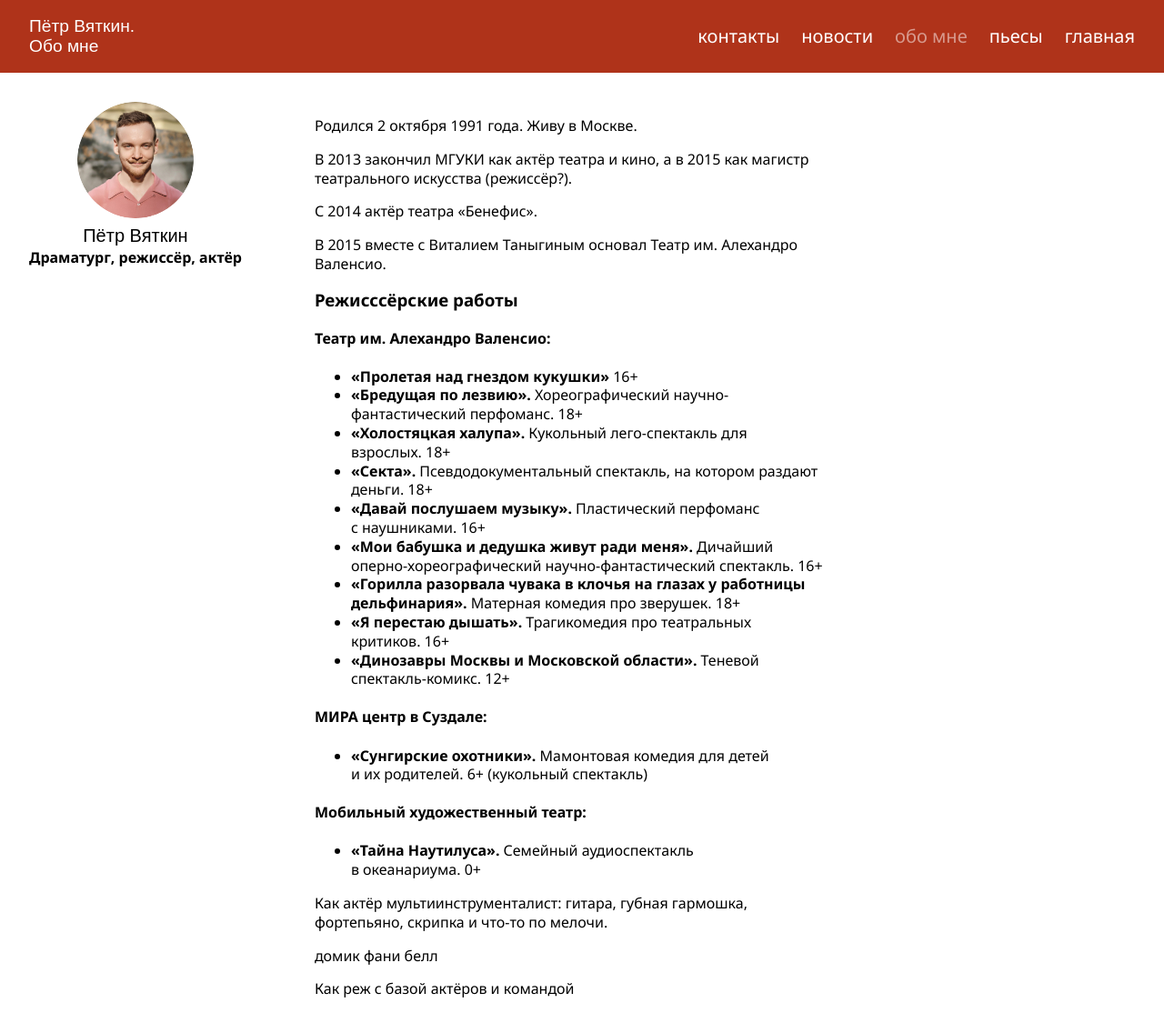
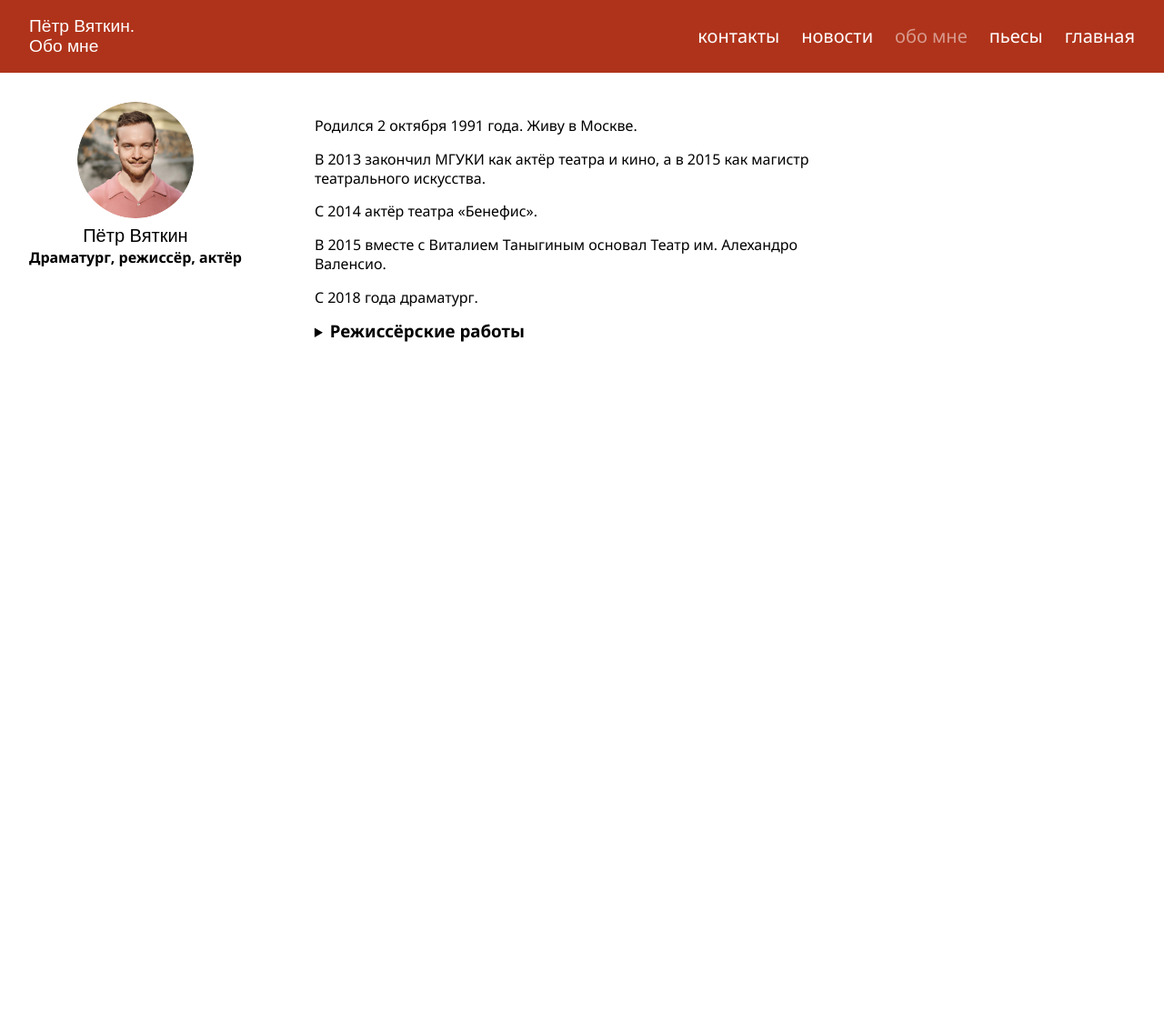
Before and after one commit to 1640max/vyatkin, a Jekyll site: the page built from about.html, in a window 1280 px wide. Shown: the whole page at 91% size. Built offline with Jekyll 4.4.1, drawn with Linux system fonts in a browser that asks for light colours; some web fonts are replaced; after the commit the page ends 900 px from its top, so only the background shows below that.

Commit message:
Режиссёрские работы теперь под спойлером

```diff
--- a/about.html
+++ b/about.html
@@ -4,6 +4,7 @@ title: Обо мне
 ---
 
 <!-- TODO: Дописать и отформатировать текст -->
+<!-- TODO: Убери блок с фоткой и именем. Не нужно. -->
 <article class="about about__self body__margin">
   <header class="about__header">
     <img class="about__photo" src="assets/img/main.jpg" alt="Пётр Вяткин">
@@ -12,11 +13,15 @@ title: Обо мне
   </header>
   <div class="about__content">
     <p class="paragraph">Родился 2 октября 1991 года. Живу в Москве.</p>
-    <p class="paragraph">В 2013 закончил МГУКИ как актёр театра и кино, а в 2015 как магистр театрального искусства (режиссёр?).</p>
+    <p class="paragraph">В 2013 закончил МГУКИ как актёр театра и кино, а в 2015 как магистр театрального искусства.</p>
     <p class="paragraph">С 2014 актёр театра «Бенефис».</p>
     <p class="paragraph">В 2015 вместе с Виталием Таныгиным основал Театр им. Алехандро Валенсио.</p>
+    <p class="paragraph">C 2018 года драматург.</p>
 
-    <h3>Режисссёрские работы</h3>
+    <details>
+      <summary style="cursor: pointer">
+        <h3 style="display: inline">Режиссёрские работы</h3>
+      </summary>
       <h4>Театр им. Алехандро Валенсио:</h4>
       <ul>
         <li><b>«Пролетая над гнездом кукушки»</b> 16+</li>
@@ -29,20 +34,14 @@ title: Обо мне
         <li><b>«Я перестаю дышать».</b> Трагикомедия про театральных критиков. 16+</li>
         <li><b>«Динозавры Москвы и Московской области».</b> Теневой спектакль-комикс. 12+</li>
       </ul>
-
       <h4>МИРА центр в Суздале:</h4>
       <ul>
         <li><b>«Сунгирские охотники».</b> Мамонтовая комедия для детей и их родителей. 6+ (кукольный спектакль)</li>
       </ul>
-
       <h4>Мобильный художественный театр:</h4>
       <ul>
-      <li><b>«Тайна Наутилуса».</b> Семейный аудиоспектакль в океанариума. 0+</li>
+        <li><b>«Тайна Наутилуса».</b> Семейный аудиоспектакль в океанариуме. 0+</li>
       </ul>
-
-    <p class="paragraph">Как актёр мультиинструменталист: гитара, губная гармошка, фортепьяно, скрипка и что-то по мелочи.</p>
-    <p class="paragraph">домик фани белл</p>
-
-    <p class="paragraph">Как реж с базой актёров и командой</p>
+    </details>
   </div>
 </article>
```
Lines whose indentation alone changed are shown as unchanged.
